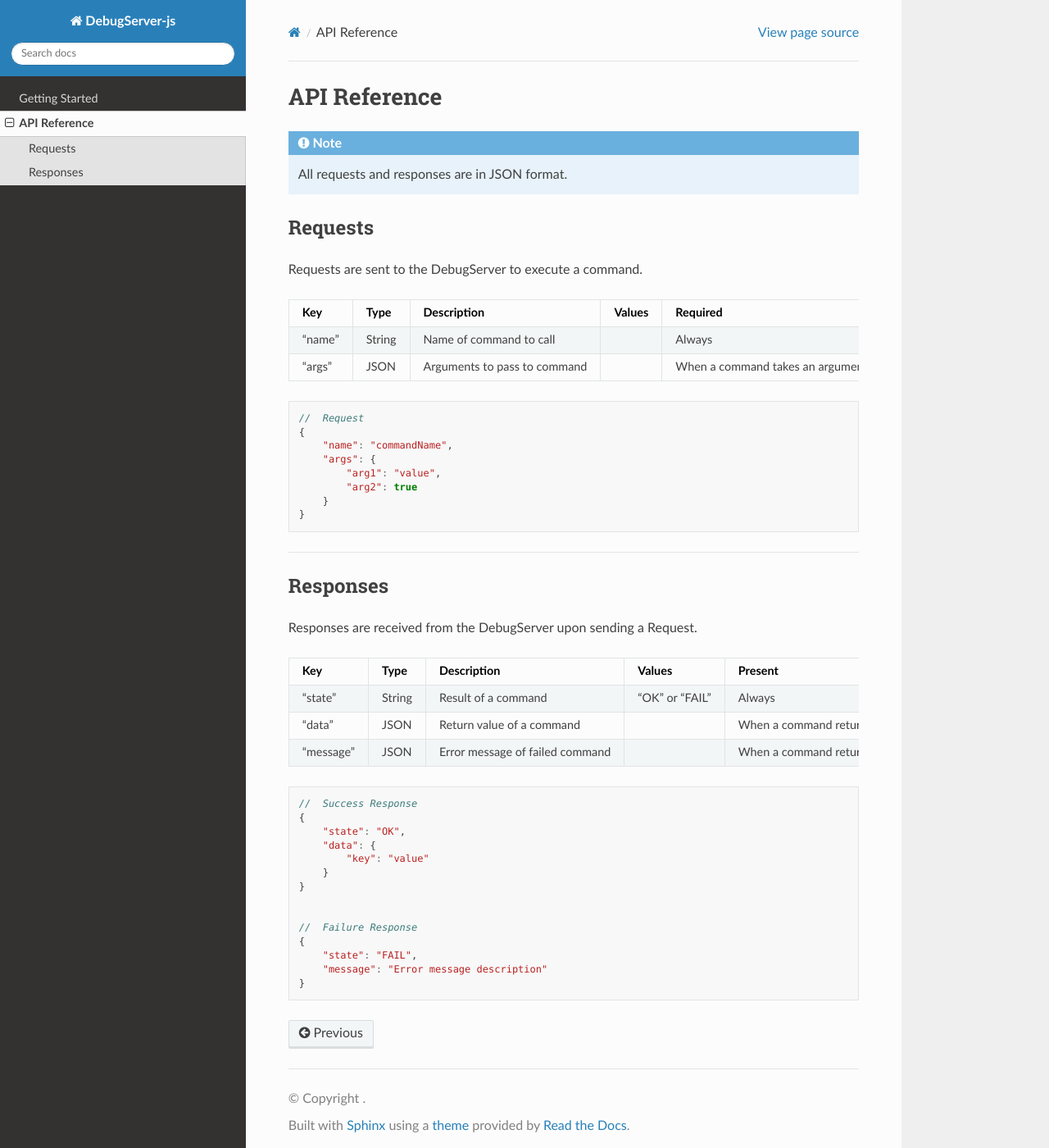
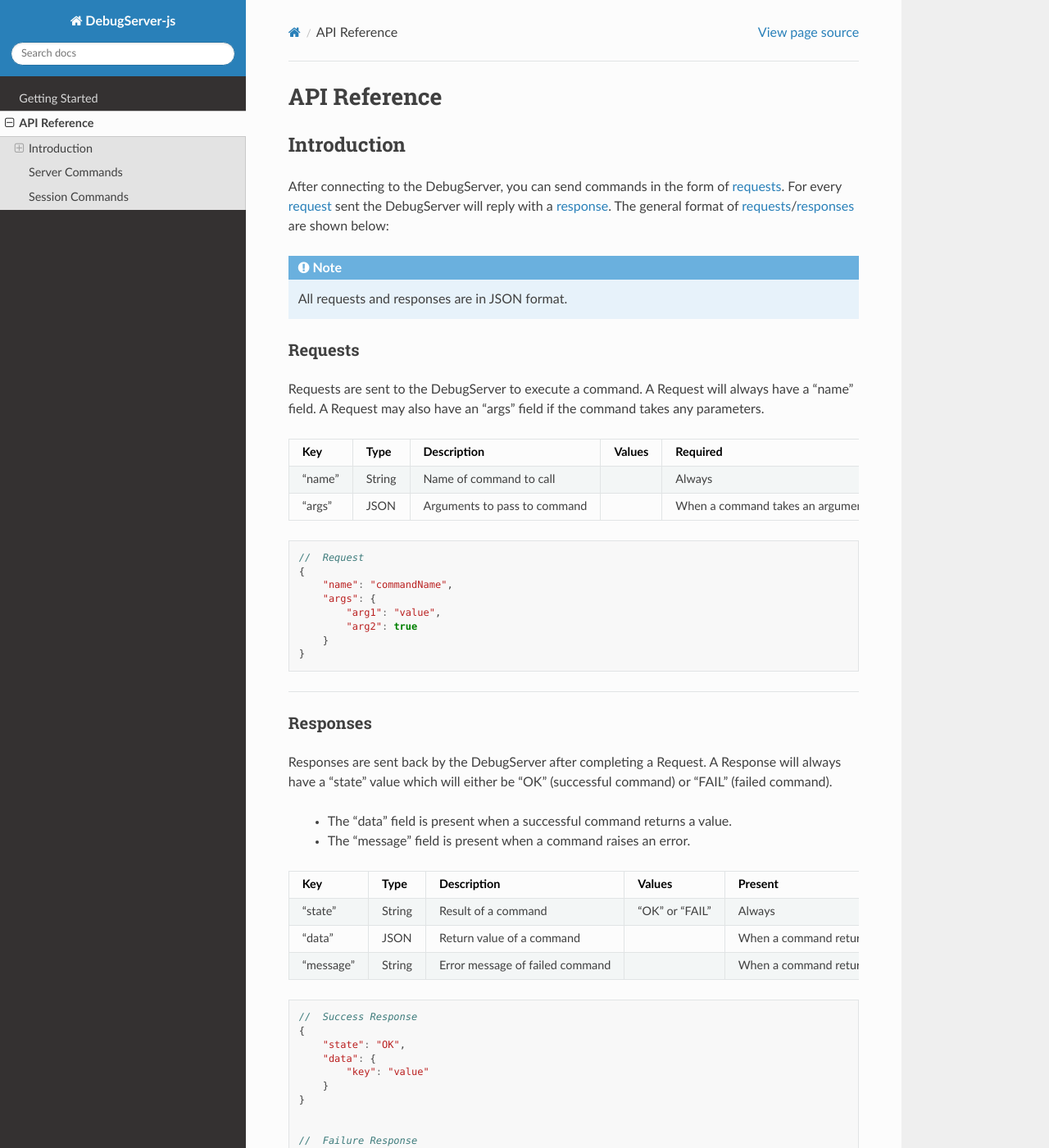
Before and after one commit to webbcam/debugserver-js, a Sphinx documentation site: the page built from docs/api.rst, in a window 1280 px wide and 1400 px high. Shown: the whole window at 82% size. Built offline with Sphinx 7.4.7 and the Read the Docs theme 2.0.0, drawn with Linux system fonts in a browser that asks for light colours; some of the changed text lies outside the part shown.

Commit message:
updated docs

```diff
--- a/docs/api.rst
+++ b/docs/api.rst
@@ -2,13 +2,23 @@
 
 API Reference
 =============
+
+Introduction
+~~~~~~~~~~~~
+
+After connecting to the DebugServer, you can send commands in the form of
+:ref:`requests<Requests>`. For every :ref:`request<Requests>` sent the
+DebugServer will reply with a :ref:`response<Responses>`.
+The general format of :ref:`requests<Requests>`/:ref:`responses<Responses>` are shown below:
 
 .. note::
     All requests and responses are in JSON format.
 
 Requests
 --------
-Requests are sent to the DebugServer to execute a command.
+Requests are sent to the DebugServer to execute a command. A Request will
+always have a "name" field. A Request may also have an "args" field if the
+command takes any parameters.
 
 +----------------+---------+----------------------------------+----------------------------+--------------------------------------+
 | Key            | Type    | Description                      | Values                     | Required                             |
@@ -33,7 +43,12 @@ Requests are sent to the DebugServer to execute a command.
 
 Responses
 ---------
-Responses are received from the DebugServer upon sending a Request.
+Responses are sent back by the DebugServer after completing a Request. A Response
+will always have a "state" value which will either be "OK" (successful command)
+or "FAIL" (failed command).
+
+    - The "data" field is present when a successful command returns a value.
+    - The "message" field is present when a command raises an error.
 
 +----------------+---------+----------------------------------+----------------------------+--------------------------------------+
 | Key            | Type    | Description                      | Values                     | Present                              |
@@ -42,7 +57,7 @@ Responses are received from the DebugServer upon sending a Request.
 +----------------+---------+----------------------------------+----------------------------+--------------------------------------+
 | "data"         | JSON    | Return value of a command        |                            | When a command returns a value       |
 +----------------+---------+----------------------------------+----------------------------+--------------------------------------+
-| "message"      | JSON    | Error message of failed command  |                            | When a command returns an error      |
+| "message"      | String  | Error message of failed command  |                            | When a command returns an error      |
 +----------------+---------+----------------------------------+----------------------------+--------------------------------------+
 
 .. code-block:: javascript
@@ -61,3 +76,15 @@ Responses are received from the DebugServer upon sending a Request.
         "state": "FAIL",
         "message": "Error message description"
     }
+
+----
+
+Server Commands
+~~~~~~~~~~~~~~~
+
+.. include:: api/server.rst
+
+Session Commands
+~~~~~~~~~~~~~~~~
+
+.. include:: api/session.rst
--- /dev/null
+++ b/docs/api/server.rst
@@ -0,0 +1,3 @@
+.. _server:
+
+Server commands are sent to the server socket.
--- /dev/null
+++ b/docs/api/session.rst
@@ -0,0 +1,7 @@
+.. _session:
+
+Session commands are sent to the session socket.
+
+.. warning::
+    You must first open a session on the DebugServer before sending any session
+    commands.
--- a/docs/conf.py
+++ b/docs/conf.py
@@ -38,8 +38,7 @@ release = u''
 # Add any Sphinx extension module names here, as strings. They can be
 # extensions coming with Sphinx (named 'sphinx.ext.*') or your custom
 # ones.
-extensions = [
-]
+extensions = ['sphinx.ext.autosectionlabel']
 
 # Add any paths that contain templates here, relative to this directory.
 templates_path = ['.templates']
```
Also changed, not shown: docs/started.rst (+28 -13 lines).
